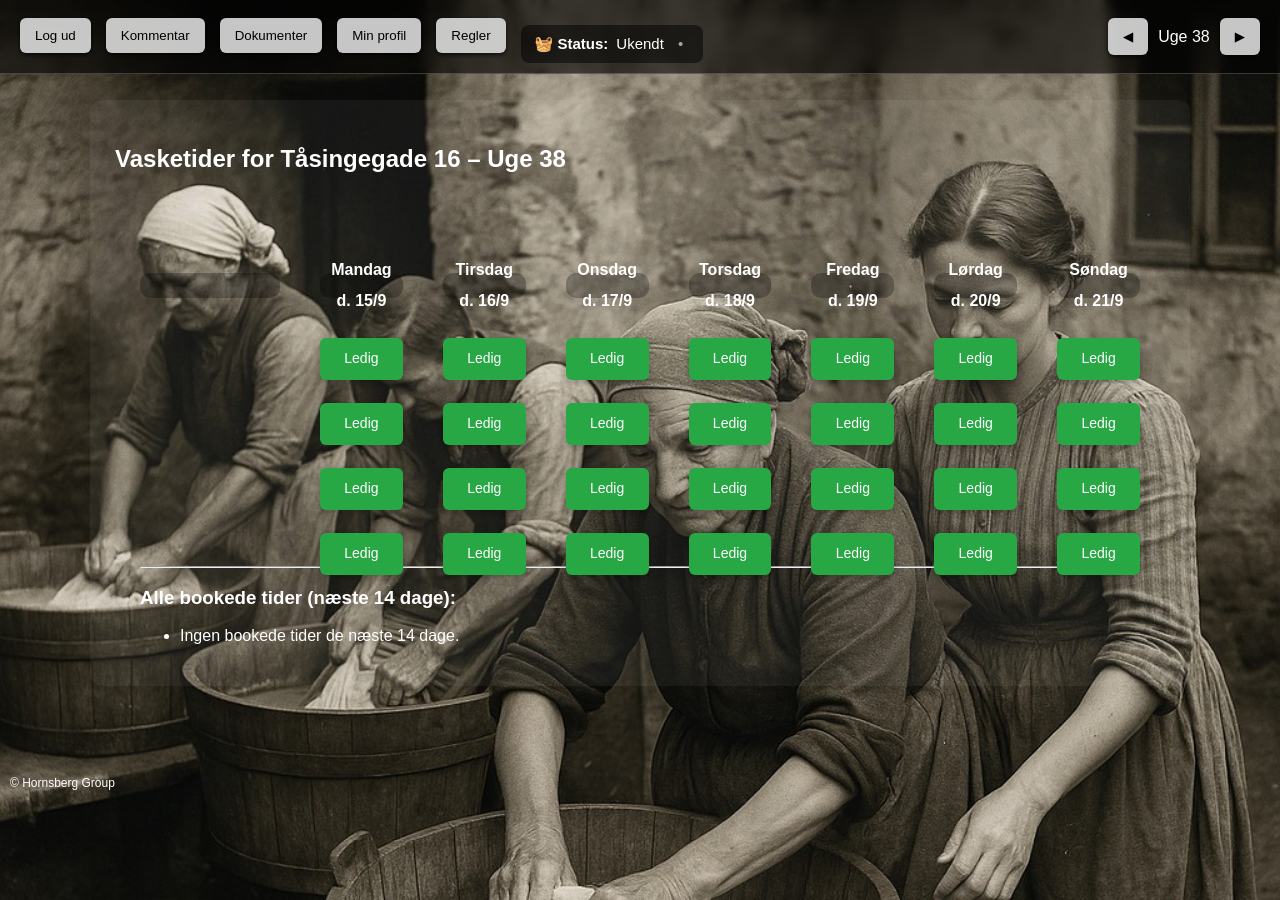
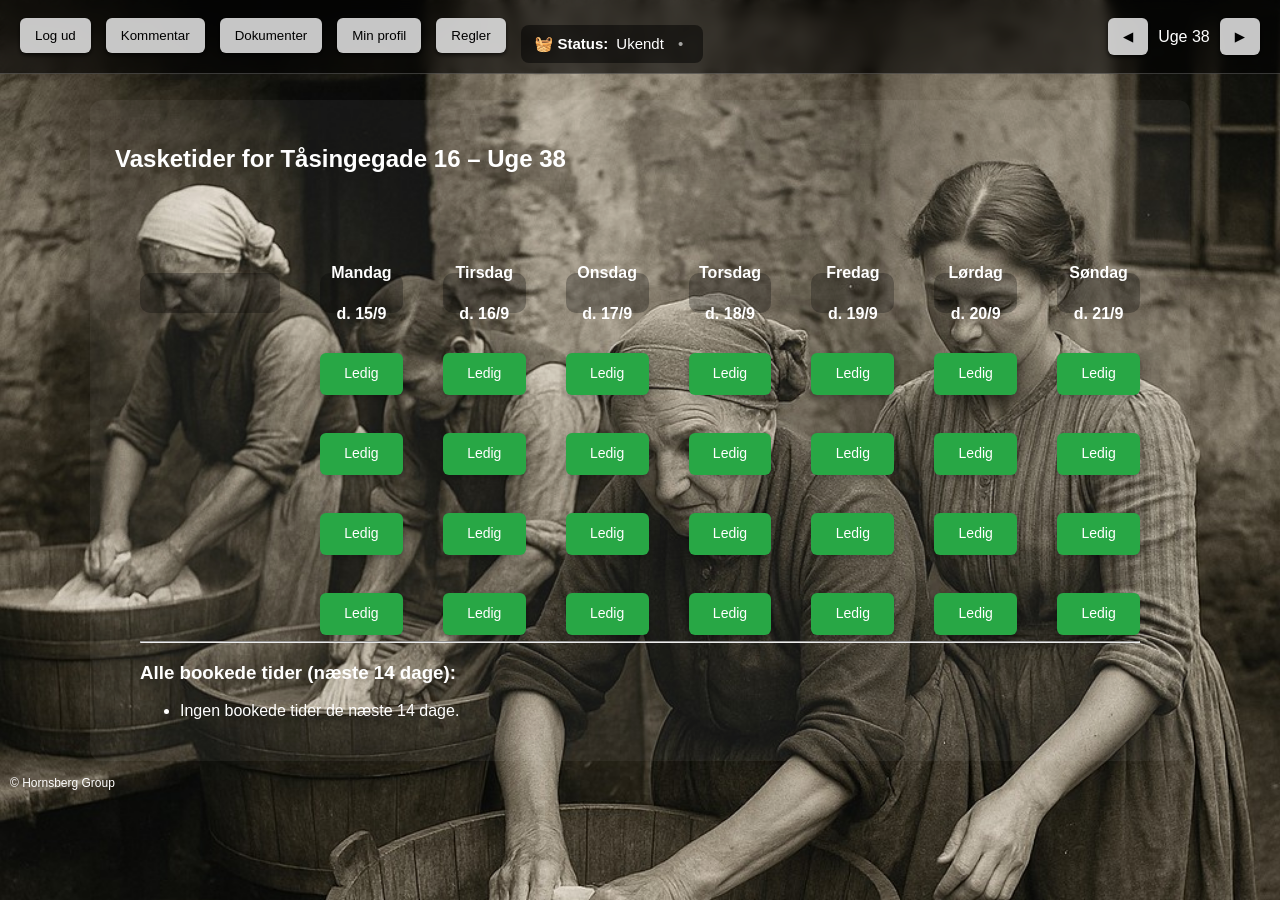
Before and after one commit to taasingegade/Vasketider, a Flask app: page /index in a window 1280 px wide. Run offline with Flask 3, Linux system fonts and the light colour scheme; the visitor is signed in with stand-in values (Sample User, id 1); data that the repository does not hold is empty; some libraries are stand-ins or nearby versions.

Commit message:
Update style.css

```diff
--- a/static/style.css
+++ b/static/style.css
@@ -7,7 +7,7 @@
   --service:rgba(255,193,7,0.9);
   --booked:rgba(220,53,69,0.95);
   --focus:0 0 0 2px #fff,0 0 0 4px rgba(106,160,255,.95);
-  --slot-h:25px; /* ↑ højere rækker for tydelige halvtider */
+  --slot-h:40px; /* ↑ højere rækker for tydelige halvtider */
 }
 @media (max-width:768px){ :root{ --slot-h:95px; } }
 
@@ -159,7 +159,7 @@ button:not(.slot-btn):hover{ background-color:rgba(180,180,180,0.9); }
 .calendar .split-details > summary{
   display:flex; align-items:center; justify-content:center;
   width:100%; height:100%;
-  padding:0 14px;
+  padding:0 10px;
   font-size:14px;
   border:none; border-radius:6px;
   line-height:1.2;
```
